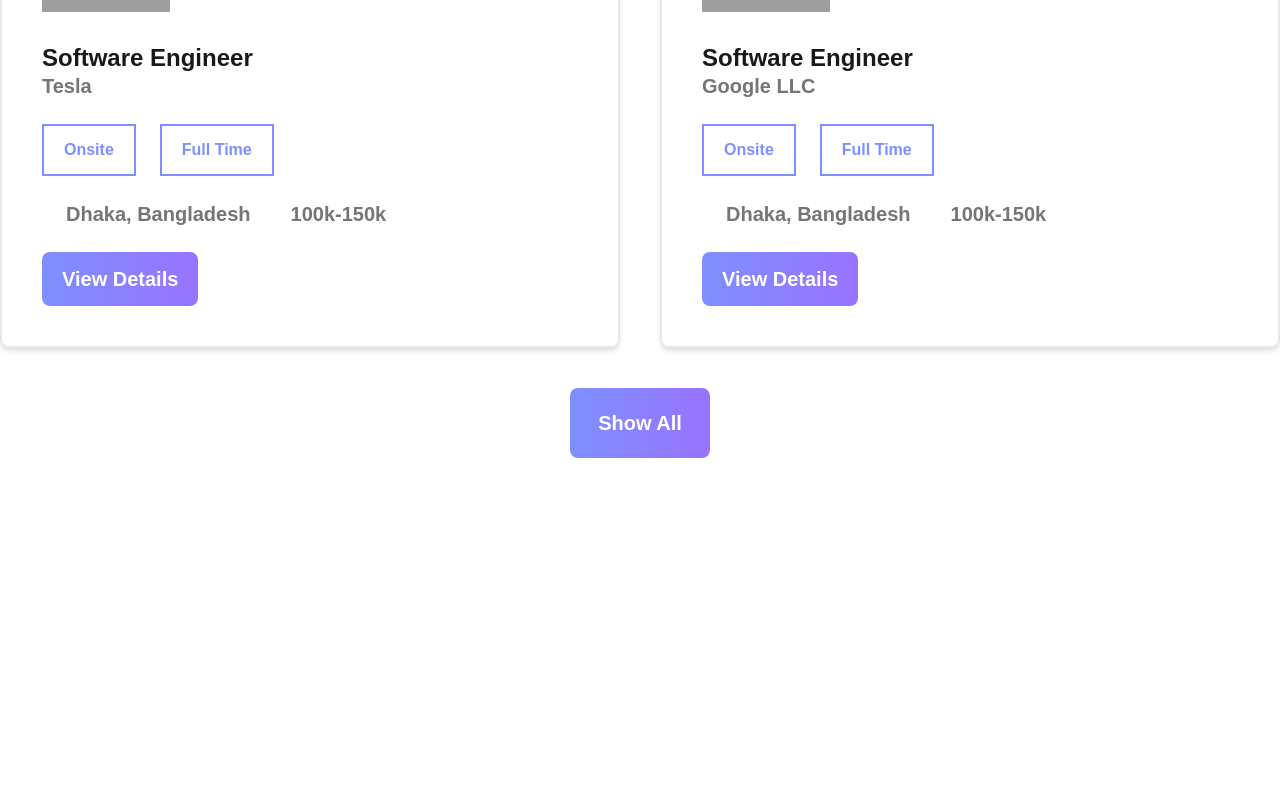
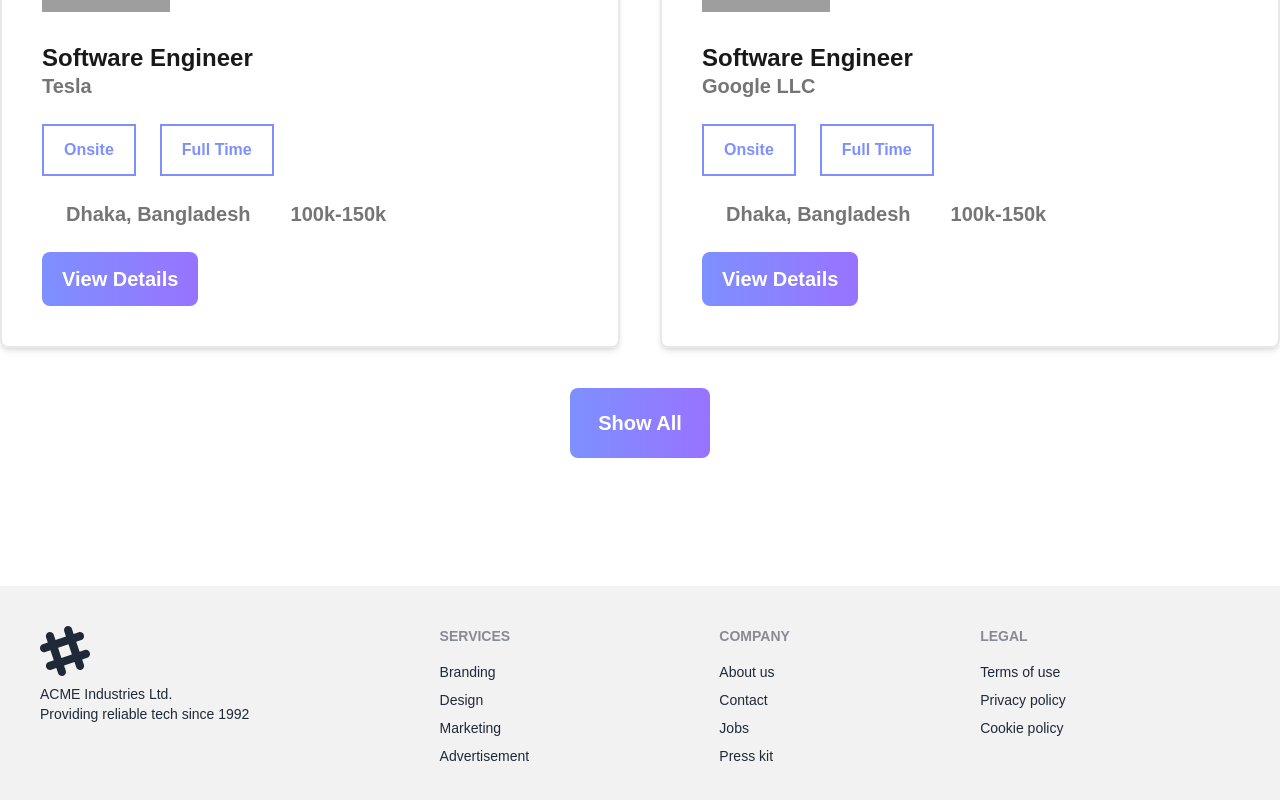
Before and after one commit to jhriyaz/Career-Hub, a React (Vite) app: page / in a window 1280 px wide. Shown: the part 2124-2924 px from the top of the page. Before the commit the page ends 2782 px from the top, so only its background shows below. Built offline with nearby package versions, Linux system fonts and the light colour scheme; grey boxes are pictures that could not be loaded; some icons are missing.

Commit message:
added footer

```diff
--- a/src/layouts/Footer/Footer.jsx
+++ b/src/layouts/Footer/Footer.jsx
@@ -1,9 +1,32 @@
 
 const Footer = () => {
     return (
-        <div className="h-[200px]">
-
-        </div>
+        <footer className="footer p-10 bg-base-200 text-base-content mt-32">
+  <aside>
+    <svg width="50" height="50" viewBox="0 0 24 24" xmlns="http://www.w3.org/2000/svg" fillRule="evenodd" clipRule="evenodd" className="fill-current"><path d="M22.672 15.226l-2.432.811.841 2.515c.33 1.019-.209 2.127-1.23 2.456-1.15.325-2.148-.321-2.463-1.226l-.84-2.518-5.013 1.677.84 2.517c.391 1.203-.434 2.542-1.831 2.542-.88 0-1.601-.564-1.86-1.314l-.842-2.516-2.431.809c-1.135.328-2.145-.317-2.463-1.229-.329-1.018.211-2.127 1.231-2.456l2.432-.809-1.621-4.823-2.432.808c-1.355.384-2.558-.59-2.558-1.839 0-.817.509-1.582 1.327-1.846l2.433-.809-.842-2.515c-.33-1.02.211-2.129 1.232-2.458 1.02-.329 2.13.209 2.461 1.229l.842 2.515 5.011-1.677-.839-2.517c-.403-1.238.484-2.553 1.843-2.553.819 0 1.585.509 1.85 1.326l.841 2.517 2.431-.81c1.02-.33 2.131.211 2.461 1.229.332 1.018-.21 2.126-1.23 2.456l-2.433.809 1.622 4.823 2.433-.809c1.242-.401 2.557.484 2.557 1.838 0 .819-.51 1.583-1.328 1.847m-8.992-6.428l-5.01 1.675 1.619 4.828 5.011-1.674-1.62-4.829z"></path></svg>
+    <p>ACME Industries Ltd.<br/>Providing reliable tech since 1992</p>
+  </aside>
+  <nav>
+    <header className="footer-title">Services</header>
+    <a className="link link-hover">Branding</a>
+    <a className="link link-hover">Design</a>
+    <a className="link link-hover">Marketing</a>
+    <a className="link link-hover">Advertisement</a>
+  </nav>
+  <nav>
+    <header className="footer-title">Company</header>
+    <a className="link link-hover">About us</a>
+    <a className="link link-hover">Contact</a>
+    <a className="link link-hover">Jobs</a>
+    <a className="link link-hover">Press kit</a>
+  </nav>
+  <nav>
+    <header className="footer-title">Legal</header>
+    <a className="link link-hover">Terms of use</a>
+    <a className="link link-hover">Privacy policy</a>
+    <a className="link link-hover">Cookie policy</a>
+  </nav>
+</footer>
     );
 };
 
--- a/src/layouts/Root/Root.jsx
+++ b/src/layouts/Root/Root.jsx
@@ -8,7 +8,7 @@
       <>
       <Header></Header>
       {
-        navigation.state==='loading'?<span className="loading loading-spinner text-accent"></span>:<Outlet></Outlet>
+        navigation.state==='loading'?<span className="loading loading-spinner text-accent mx-auto flex justify-center"></span>:<Outlet></Outlet>
       }
 
       <Footer></Footer>
```
